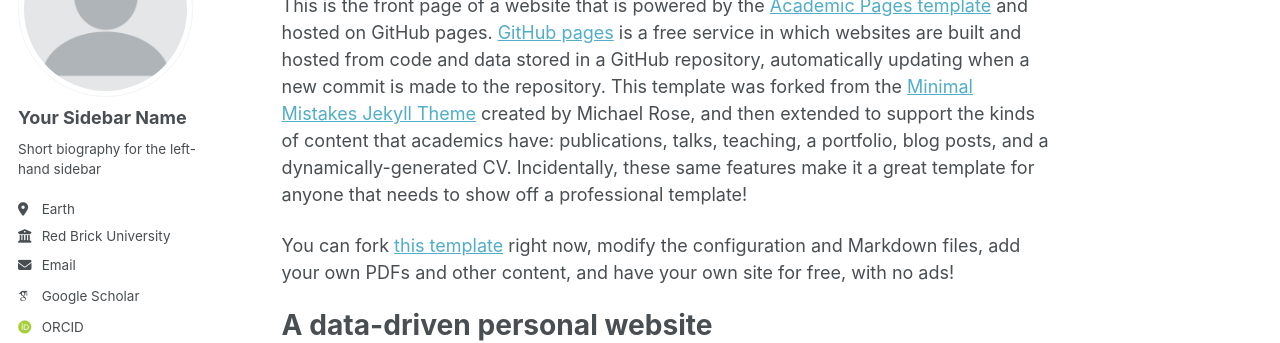
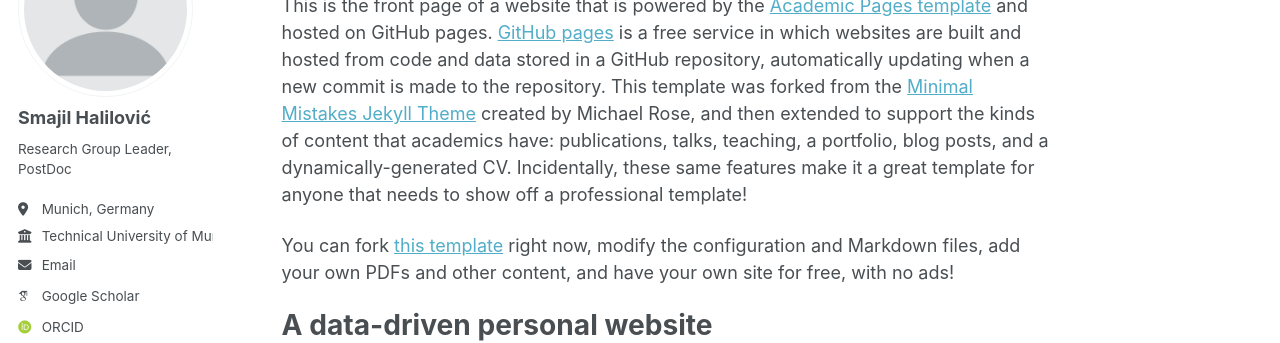
Before and after one commit to SHalilovic/shalilovic.github.io, a Jekyll site: the page built from _pages/about.md, in a window 1280 px wide. Shown: the part 177-520 px from the top of the page. Built offline with Jekyll 4.4.1, drawn with Linux system fonts in a browser that asks for light colours; some web fonts are replaced; a script that is not in the unit is left out.

Commit message:
Update _config.yml

```diff
--- a/_config.yml
+++ b/_config.yml
@@ -23,13 +23,13 @@ repository               : "academicpages/academicpages.github.io"
 author:
   # Biographic information
   avatar           : "profile.png"
-  name             : "Your Sidebar Name"
-  pronouns         : # example: "she/her"
-  bio              : "Short biography for the left-hand sidebar"
-  location         : "Earth"
-  employer         : "Red Brick University"
+  name             : "Smajil Halilović"
+  pronouns         : # example: "he"
+  bio              : "Research Group Leader, PostDoc"
+  location         : "Munich, Germany"
+  employer         : "Technical University of Munich"
   uri              : # URL
-  email            : "none@example.org"
+  email            : "smajil.halilovic@tum.de"
 
   # Academic websites
   academia         : # URL
```
